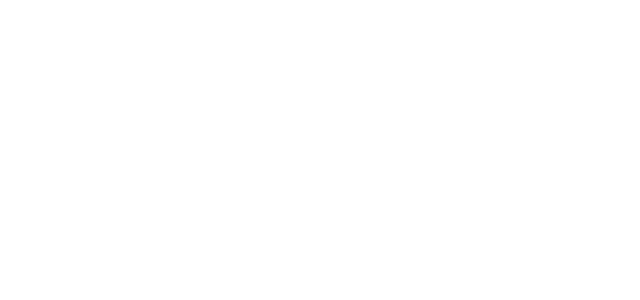
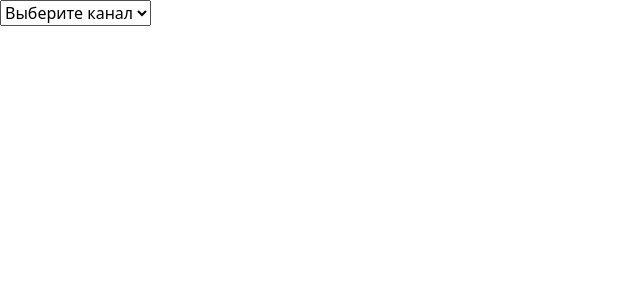
Before and after one commit to trewstaples/social-form-test, a React (Create React App) app: page / in a window 1280 px wide. Shown: the top 300 px of the page, without its empty margins (0-640 px from the left). Built offline with nearby package versions, Linux system fonts and the light colour scheme.

Commit message:
Добавит комопннет Form и сделает select

```diff
--- a/package.json
+++ b/package.json
@@ -6,6 +6,7 @@
     "@testing-library/jest-dom": "^5.16.4",
     "@testing-library/react": "^13.3.0",
     "@testing-library/user-event": "^13.5.0",
+    "bootstrap": "^5.2.0",
     "react": "^18.2.0",
     "react-dom": "^18.2.0",
     "react-scripts": "5.0.1",
--- a/src/App.jsx
+++ /dev/null
@@ -1,9 +0,0 @@
-function App() {
-  return (
-    <div className='App'>
-      <header className='App-header'></header>
-    </div>
-  )
-}
-
-export default App
--- /dev/null
+++ b/src/components/app/app.jsx
@@ -0,0 +1,22 @@
+import { Form } from '../form'
+
+const App = () => {
+  return (
+    <div className='App'>
+      <header className='App-header'></header>
+      <body>
+        <Form />
+      </body>
+    </div>
+  )
+}
+
+export { App }
+
+//Сделать кмпонент формы!
+//Сделать селект!
+//Сделать textarea
+//Добавить checkbox отображения
+//Добавить кнопку добавления text-кнопок
+//Добавить кнопку добавления url-кнопок
+//Написать данные для кнопок ?
--- /dev/null
+++ b/src/components/app/index.jsx
@@ -0,0 +1 @@
+export { App } from './app'
--- /dev/null
+++ b/src/components/form/form.jsx
@@ -0,0 +1,15 @@
+const Form = () => {
+  return (
+    <form>
+      <select>
+        <option value=''>Выберите канал</option>
+        <option value='VK'>Вконтакте</option>
+        <option value='WhatsApp'>WhatsApp</option>
+        <option value='Telegram'>Telegram</option>
+        <option value='SMS'>SMS</option>
+      </select>
+    </form>
+  )
+}
+
+export { Form }
--- /dev/null
+++ b/src/components/form/index.jsx
@@ -0,0 +1 @@
+export { Form } from './form'
--- a/src/index.jsx
+++ b/src/index.jsx
@@ -1,6 +1,7 @@
 import React from 'react'
 import ReactDOM from 'react-dom/client'
-import App from './App'
+import { App } from './components/app'
+import 'bootstrap/dist/css/bootstrap.min.css'
 
 const root = ReactDOM.createRoot(document.getElementById('root'))
 root.render(
```
Also changed, not shown: 2 other files (tests, documents, lock files or other folders).
